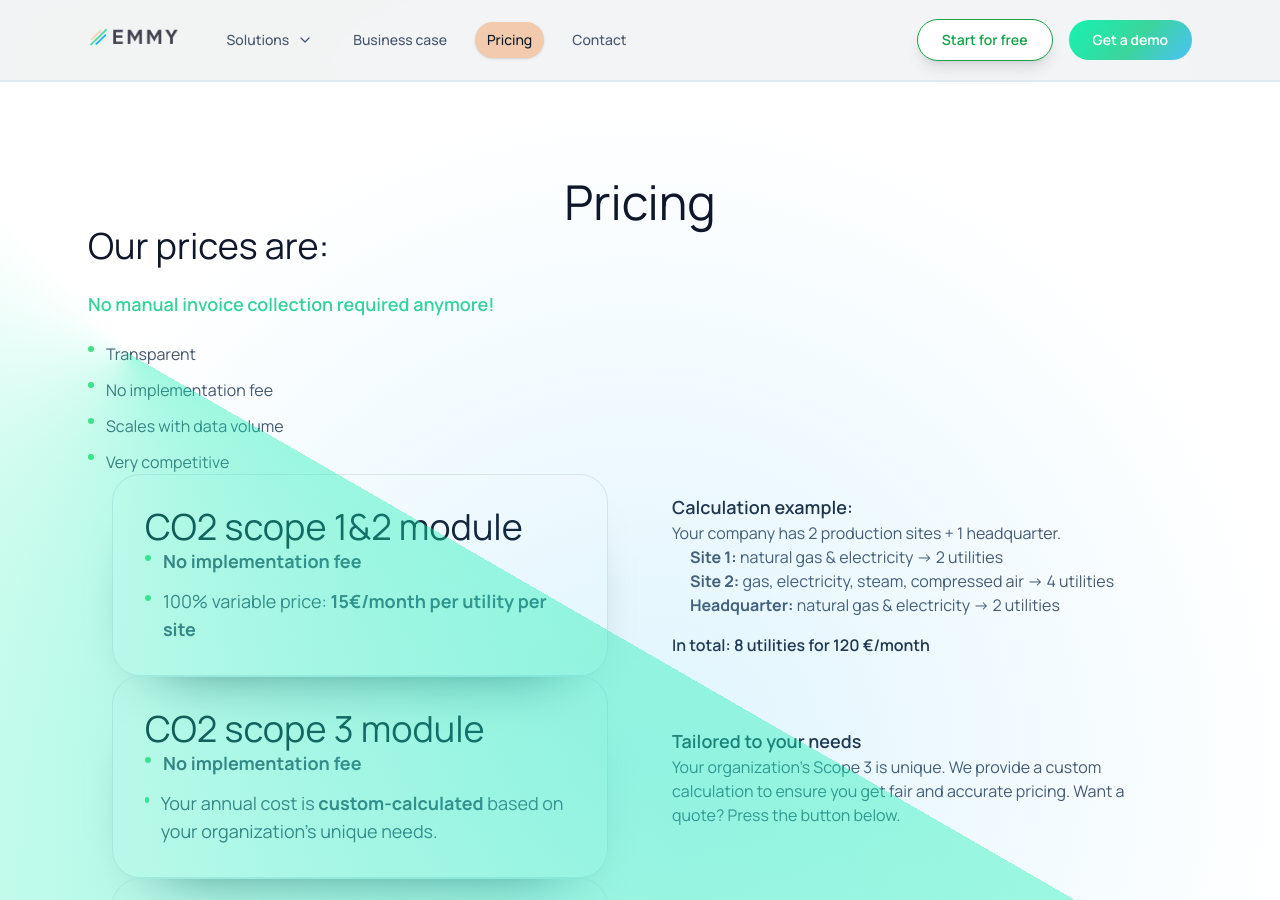
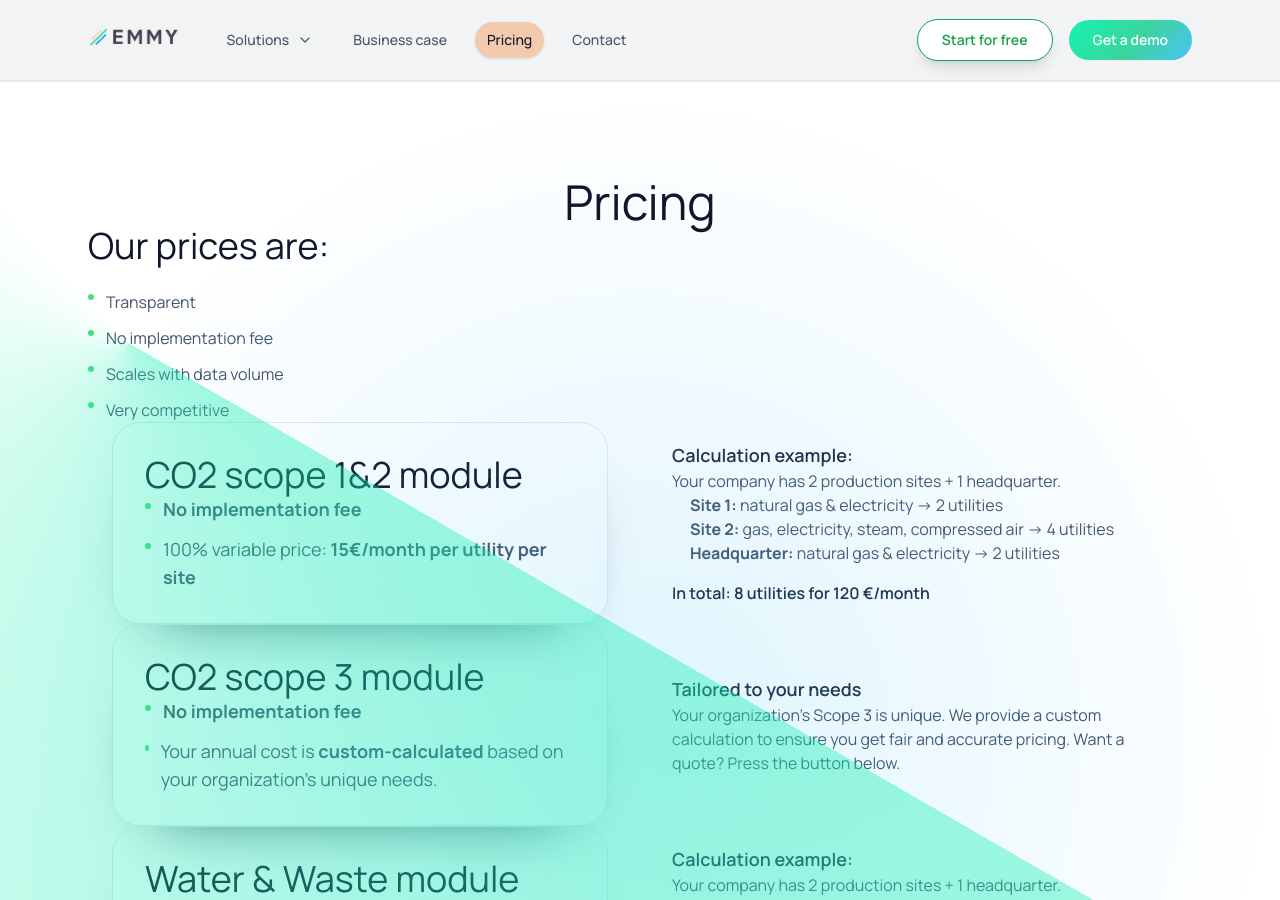
Before and after one commit to emmy-earth/promo-website, a Jekyll site: the page built from mission.html, in a window 1280 px wide and 900 px high. Built offline with Jekyll 4.4.1, drawn with Linux system fonts in a browser that asks for light colours; nearby versions of some CDN libraries; comment, search, counter and statistics services are not loaded.

Commit message:
Update mission.html

```diff
--- a/mission.html
+++ b/mission.html
@@ -18,7 +18,6 @@ description: "Learn about Emmy.earth's price to make carbon accounting effortles
       <div class="space-y-10">
         <div class="space-y-6" data-animate>
           <h2 class="font-light text-3xl text-slate-900 sm:text-4xl">Our prices are:</h2>
-          <p class="text-lg font-semibold" style="color: #34D399;">No manual invoice collection required anymore!</p>
           <ul class="space-y-3 text-base text-slate-600">
             <li class="flex items-start gap-3">
               <span class="mt-1 h-1.5 w-1.5 rounded-full bg-emerald-400"></span>
```
